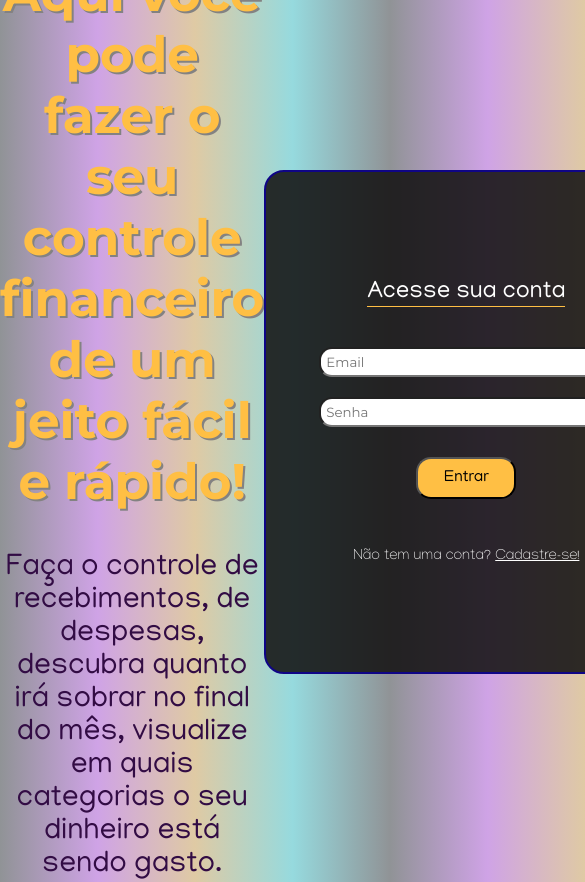
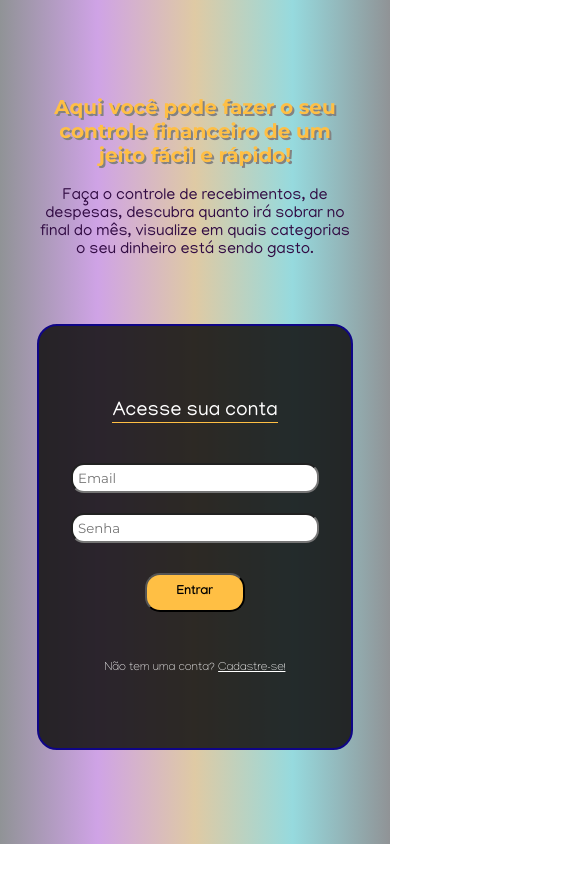
Before and after one commit to evamraposo/controle_financeiro, a plain HTML site: page index.html in a window 390 px wide. Shown: the top 882 px of the page, 585 px wide, since content can reach past the window. After the commit the page ends 844 px from the top, so only its background shows below. Drawn offline with Linux system fonts and the light colour scheme.

Commit message:
Torna responsivo

```diff
--- a/style.css
+++ b/style.css
@@ -2,9 +2,12 @@
     margin: 0;
     padding: 0;
 }
-
+html{
+    font-size: 62.5%;
+}
 body{
     background-image: linear-gradient(to right,#909396, #cfa3e6, #dfcaa4, #96DADE,  #909396);
+
 }
 
 .container{
@@ -17,7 +20,8 @@ body{
 }
 
 .display-text{
-    width: 800px;
+    width: 80vw;
+    max-width: 800px;
     text-align: center;
 
 }
@@ -26,11 +30,11 @@ body{
     text-shadow: 2px 2px rgb(131, 130, 130);
     color: #FFBF44;
     margin-bottom: 40px;
-    font-size: 50px;
+    font-size: 5rem;
 }
 
 .main-text2{
-    font-size: 30px;
+    font-size: 3rem;
     color: #320C44;
 }
 
@@ -40,8 +44,10 @@ body{
     flex-direction: column;
     justify-content: center;
     align-items: center;
-    height: 500px;
-    width: 400px;
+    height: 50vh;
+    max-height: 500px;
+    width: 80vw;
+    max-width: 400px;
     border: 2px solid #0F0586;
     border-radius: 20px;
     margin-right: 50px;
@@ -52,6 +58,7 @@ body{
     font-weight: 400;
     margin-bottom: 30px;
     color: white;
+    font-size: 2.5rem;
 }
 
 .form-login{
@@ -62,7 +69,8 @@ body{
 
 .login-places{
     margin: 10px;
-    width: 280px;
+    width: 60vw;
+    max-width: 280px;
     border-radius: 13px;
     padding: 5px;
 }
@@ -78,13 +86,14 @@ body{
     border-radius: 15px;
     text-align: center;
     margin-top: 20px;
-    font-size: 16px;
+    font-size: 1.6rem;
+    font-weight: 600;
     background-color: #FFBF44;
 }
 
 .bottom-text{
     color: white;
-    font-size: 15px;
+    font-size: 1.5rem;
     font-weight: 100;
 }
 
@@ -98,7 +107,73 @@ body{
 
 
 
-/* input:focus {
-    box-shadow: 0 0 0 0;
-    outline: 0;
-} */
+@media(max-width: 600px) {
+    html{
+        font-size: 50%;
+    }
+    .container{
+        display: flex;
+        flex-direction: column;
+    }
+
+    .login{
+        margin: auto;
+        margin-top: 50px;
+        margin-bottom: 20px;
+    }
+
+    .display-text{
+        margin-top: 1px;
+        height: 5vh;
+    }
+
+    .main-text{
+        font-size: 2.5rem;
+        margin: auto;
+        margin-bottom: 20px;
+    }
+
+    .main-text2{
+        font-size: 2rem;
+    }
+
+
+}
+
+@media(max-width: 950px){
+
+    .container{
+        display: flex;
+        flex-direction: column;
+    }
+
+    .login{
+        margin: auto;
+    }
+}
+
+@media(max-width: 300px){
+    .login{
+        margin-top: 10px;
+    }
+
+}
+
+@media(max-width: 1300px){
+    .login{
+        min-height: 350px;
+    }
+    .display-text{
+        max-width: 450px;
+    }
+    .main-text{
+        font-size: 2.5rem;
+    }
+    .main-text2{
+        font-size: 2rem;
+
+    }
+
+
+
+}
```
